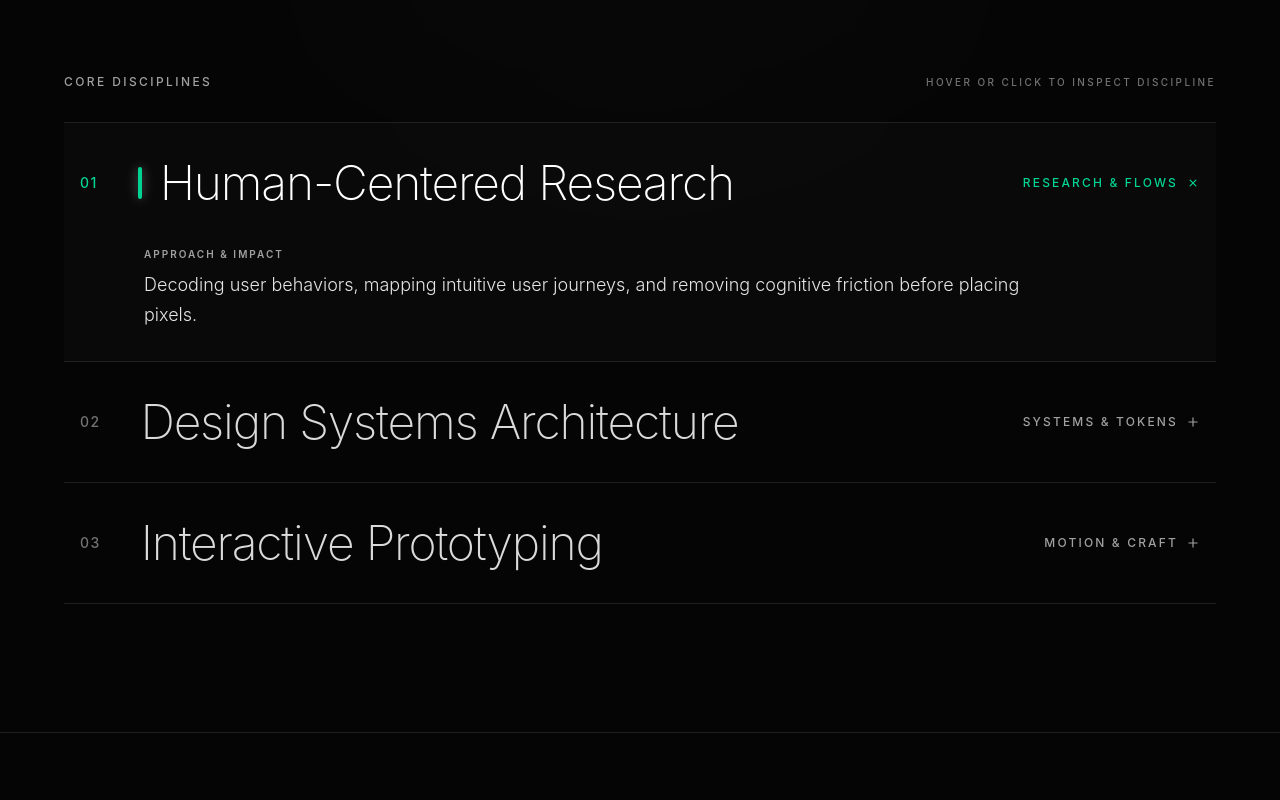
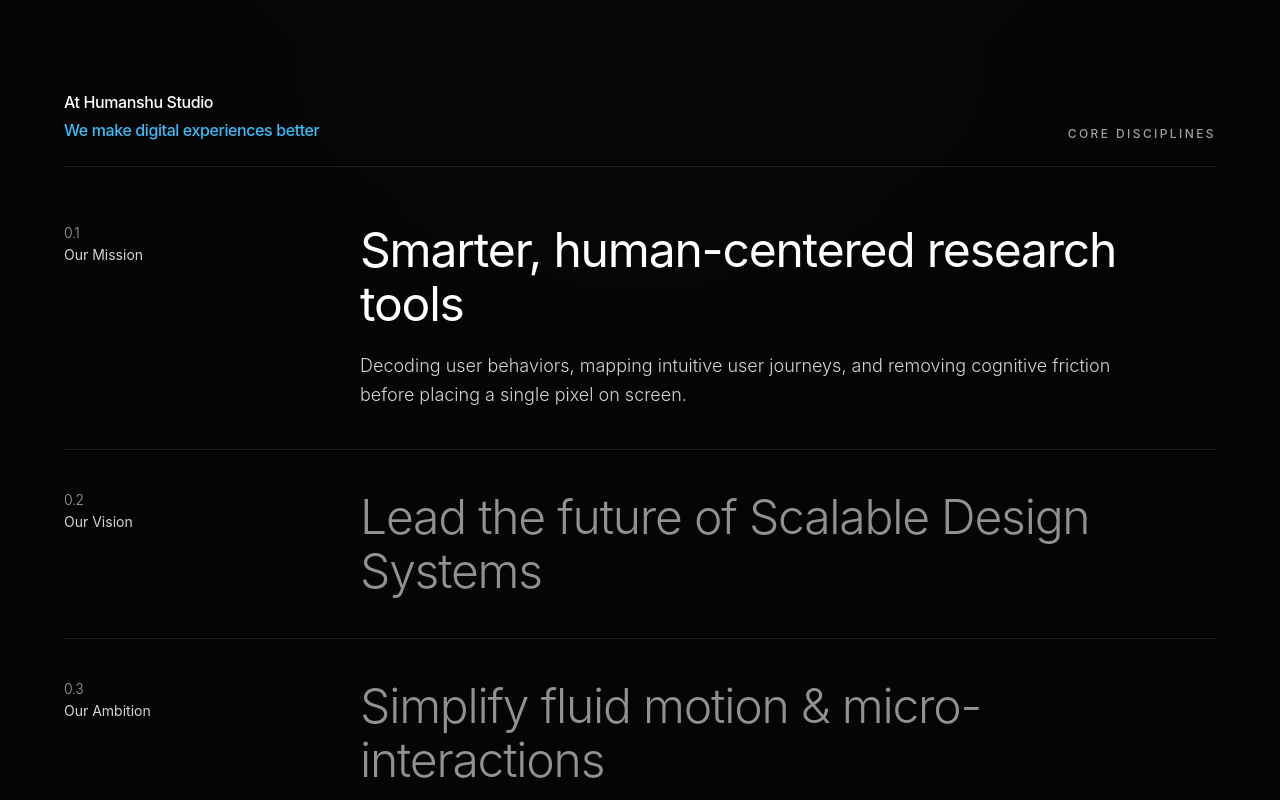
Before and after one commit to araspureh-glitch/humanshu-portfolio, a React (Vite) app: page /about in a window 1280 px wide. Shown: the part 720-1520 px from the top of the page. Built offline with nearby package versions, Linux system fonts and the light colour scheme.

Commit message:
Redesign Core Disciplines to match 2-column Augen Pro layout with 0.1/0.2/0.3 typography

```diff
--- a/src/components/AboutIntroSection.jsx
+++ b/src/components/AboutIntroSection.jsx
@@ -190,40 +190,32 @@ function DisciplineAccordionRow({ item, index, isOpen, onToggle, onHover }) {
       whileInView={{ opacity: 1, y: 0 }}
       viewport={{ once: true }}
       transition={{ duration: 0.5, delay: index * 0.08 }}
-      className={`border-b border-white/10 group transition-colors duration-500 ${isOpen ? 'bg-white/[0.015]' : 'hover:bg-white/[0.01]'}`}
+      className="border-b border-white/10 group transition-colors duration-300 py-8 sm:py-10 cursor-pointer"
       onMouseEnter={onHover}
+      onClick={onToggle}
     >
-      <button
-        onClick={onToggle}
-        className="w-full py-7 sm:py-9 flex flex-col md:flex-row md:items-center justify-between text-left gap-4 transition-all duration-300 px-2 sm:px-4 rounded-xl cursor-pointer"
-      >
-        <div className="flex items-center gap-6 sm:gap-10">
-          <span className={`font-sans text-xs sm:text-sm font-medium tracking-widest transition-colors duration-300 ${isOpen ? item.iconColor : 'text-neutral-500'}`}>
+      <div className="grid grid-cols-1 md:grid-cols-12 items-start gap-4 md:gap-8">
+        {/* Left Column: Number & Sub-label (Exact layout matching reference screenshot) */}
+        <div className="md:col-span-3 sm:col-span-4 space-y-0.5">
+          <span className="block font-sans text-xs sm:text-sm font-light text-neutral-400 tracking-tight">
             {item.num}
           </span>
-          <div className="flex items-center gap-3.5">
-            {isOpen && (
-              <motion.span
-                initial={{ scaleY: 0 }}
-                animate={{ scaleY: 1 }}
-                transition={{ duration: 0.3, ease: [0.16, 1, 0.3, 1] }}
-                className={`w-1 h-6 sm:h-8 rounded-full ${item.dotBg} shadow-[0_0_12px_rgba(255,255,255,0.4)]`}
-              />
-            )}
-            <h3 className={`text-2xl sm:text-4xl lg:text-5xl font-extralight font-sans tracking-tight transition-all duration-300 ${isOpen ? 'text-white translate-x-1' : 'text-white/85 group-hover:text-white group-hover:translate-x-2'}`}>
+          <span className="block font-sans text-xs sm:text-sm font-normal text-neutral-300 group-hover:text-white transition-colors">
+            {item.sublabel}
+          </span>
+        </div>
+
+        {/* Right Column: Large Clean Statement Headline & Accordion Detail */}
+        <div className="md:col-span-9 sm:col-span-8 space-y-3">
+          <h3
+            className={`text-2xl sm:text-4xl lg:text-5xl font-sans tracking-tight leading-[1.12] transition-all duration-300 ${
+              isOpen
+                ? 'text-white font-normal'
+                : 'text-neutral-400/90 font-light group-hover:text-white'
+            }`}
+          >
             {item.title}
           </h3>
-          </div>
-        </div>
-
-        <div className="flex items-center gap-2 self-end md:self-auto">
-          {/* Pure Text Label - Refined Geometric Sans */}
-          <span className={`font-sans text-xs font-medium uppercase tracking-[0.18em] transition-colors duration-300 ${isOpen ? item.iconColor : 'text-neutral-400 group-hover:text-white'}`}>
-            {item.badge}
-          </span>
-          <Plus className={`w-3.5 h-3.5 transition-transform duration-300 ${isOpen ? `rotate-45 ${item.iconColor}` : 'text-neutral-400 group-hover:text-white'}`} />
-        </div>
-      </button>
 
           <AnimatePresence>
             {isOpen && (
@@ -231,20 +223,17 @@ function DisciplineAccordionRow({ item, index, isOpen, onToggle, onHover }) {
                 initial={{ opacity: 0, height: 0 }}
                 animate={{ opacity: 1, height: 'auto' }}
                 exit={{ opacity: 0, height: 0 }}
-            transition={{ duration: 0.4, ease: [0.16, 1, 0.3, 1] }}
-            className="overflow-hidden pb-8 px-2 sm:pl-16 md:pl-20"
+                transition={{ duration: 0.35, ease: [0.16, 1, 0.3, 1] }}
+                className="overflow-hidden pt-2"
               >
-            <div className="max-w-4xl space-y-2 pt-1">
-              <span className="font-sans text-[10px] text-neutral-400 uppercase tracking-[0.2em] block font-semibold">
-                APPROACH & IMPACT
-              </span>
-              <p className="text-base sm:text-lg font-sans text-neutral-200 font-light leading-relaxed">
+                <p className="text-base sm:text-lg font-sans text-neutral-300 font-light leading-relaxed max-w-3xl">
                   {item.desc}
                 </p>
-            </div>
               </motion.div>
             )}
           </AnimatePresence>
+        </div>
+      </div>
     </motion.div>
   )
 }
@@ -254,30 +243,21 @@ export default function AboutIntroSection() {
 
   const disciplines = [
     {
-      num: '01',
-      badge: 'RESEARCH & FLOWS',
-      iconColor: 'text-emerald-400',
-      dotBg: 'bg-emerald-400',
-      badgeBorder: 'border-emerald-500/40',
-      title: 'Human-Centered Research',
-      desc: 'Decoding user behaviors, mapping intuitive user journeys, and removing cognitive friction before placing pixels.'
+      num: '0.1',
+      sublabel: 'Our Mission',
+      title: 'Smarter, human-centered research tools',
+      desc: 'Decoding user behaviors, mapping intuitive user journeys, and removing cognitive friction before placing a single pixel on screen.'
     },
     {
-      num: '02',
-      badge: 'SYSTEMS & TOKENS',
-      iconColor: 'text-[#EA5211]',
-      dotBg: 'bg-[#EA5211]',
-      badgeBorder: 'border-[#EA5211]/40',
-      title: 'Design Systems Architecture',
+      num: '0.2',
+      sublabel: 'Our Vision',
+      title: 'Lead the future of Scalable Design Systems',
       desc: 'Structuring scalable Figma token systems, modular UI component libraries, and developer-ready handoff specs.'
     },
     {
-      num: '03',
-      badge: 'MOTION & CRAFT',
-      iconColor: 'text-purple-400',
-      dotBg: 'bg-purple-400',
-      badgeBorder: 'border-purple-500/40',
-      title: 'Interactive Prototyping',
+      num: '0.3',
+      sublabel: 'Our Ambition',
+      title: 'Simplify fluid motion & micro-interactions',
       desc: 'Infusing digital interfaces with purposeful micro-interactions, responsive physics, and fluid motion design.'
     }
   ]
@@ -322,14 +302,23 @@ export default function AboutIntroSection() {
           <InteractiveBio />
         </div>
 
-        {/* Sleek Minimalist Interactive Rows / Accordion */}
-        <div className="space-y-6 pt-4">
-          <div className="flex items-center justify-between font-sans text-xs text-neutral-400 uppercase tracking-[0.2em] font-medium pb-2">
-            <span>CORE DISCIPLINES</span>
-            <span className="text-neutral-500 text-[10px]">Hover or click to inspect discipline</span>
+        {/* Sleek Minimalist Core Disciplines Layout (Inspired by reference screenshot) */}
+        <div className="space-y-4 pt-8">
+          <div className="flex flex-col sm:flex-row sm:items-end justify-between gap-6 pb-6 border-b border-white/10">
+            <div className="space-y-1">
+              <p className="text-sm sm:text-base font-sans font-medium text-white tracking-tight">
+                At Humanshu Studio
+              </p>
+              <p className="text-sm sm:text-base font-sans font-medium text-[#38bdf8] tracking-tight">
+                We make digital experiences better
+              </p>
+            </div>
+            <span className="font-sans text-xs text-neutral-400 uppercase tracking-[0.2em] font-medium">
+              CORE DISCIPLINES
+            </span>
           </div>
 
-          <div className="border-t border-white/10">
+          <div>
             {disciplines.map((item, index) => (
               <DisciplineAccordionRow
                 key={item.num}
```
Lines whose indentation alone changed are shown as unchanged.
